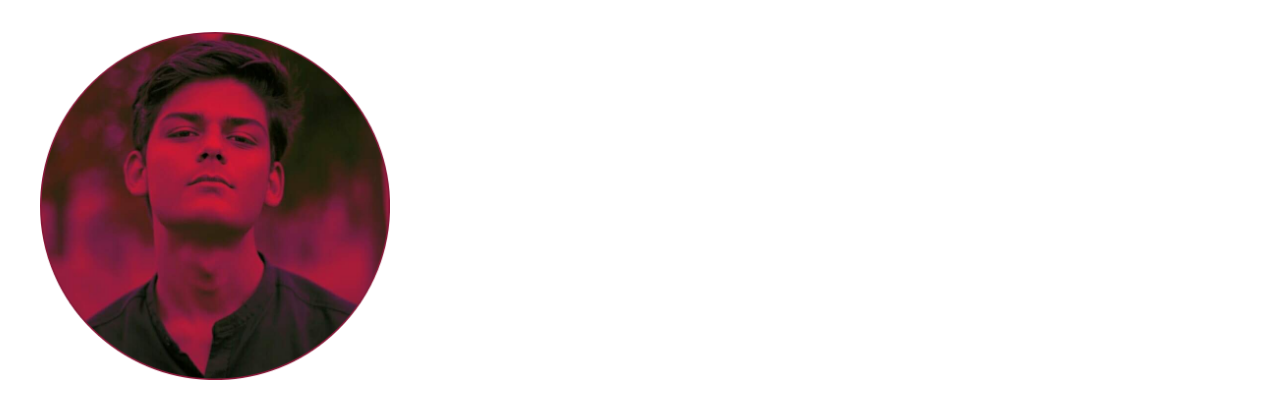
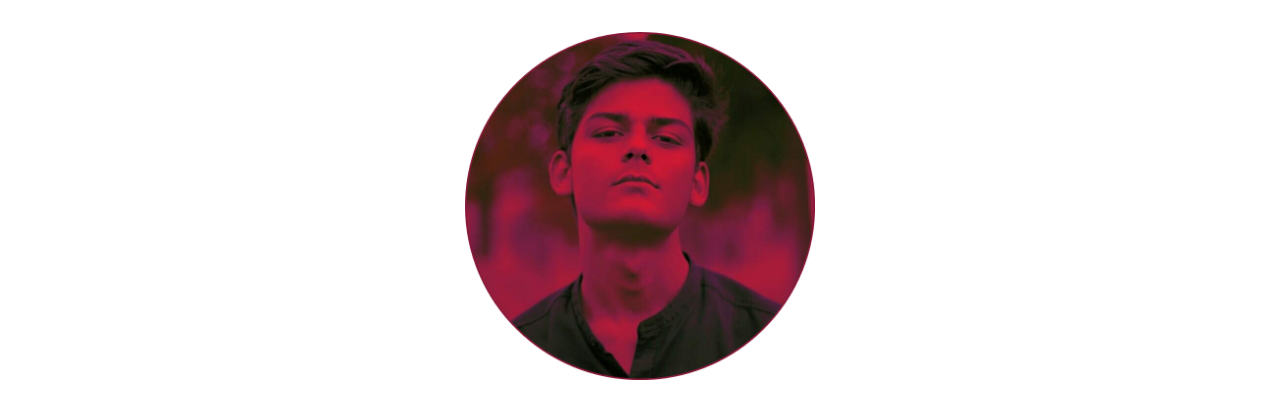
Before and after one commit to ru-mi-nator/Mark-5, a plain HTML site: page index.html in a window 1280 px wide. Shown: the part 141-540 px from the top of the page. Drawn offline with Linux system fonts and the light colour scheme.

Commit message:
fix : hero img

```diff
--- a/styles.css
+++ b/styles.css
@@ -101,7 +101,7 @@ h1 {
 
 .hero .hero-img{
     max-width: 350px;
-    display: ;
+    display: block;
     margin: auto;
 }
 
```
